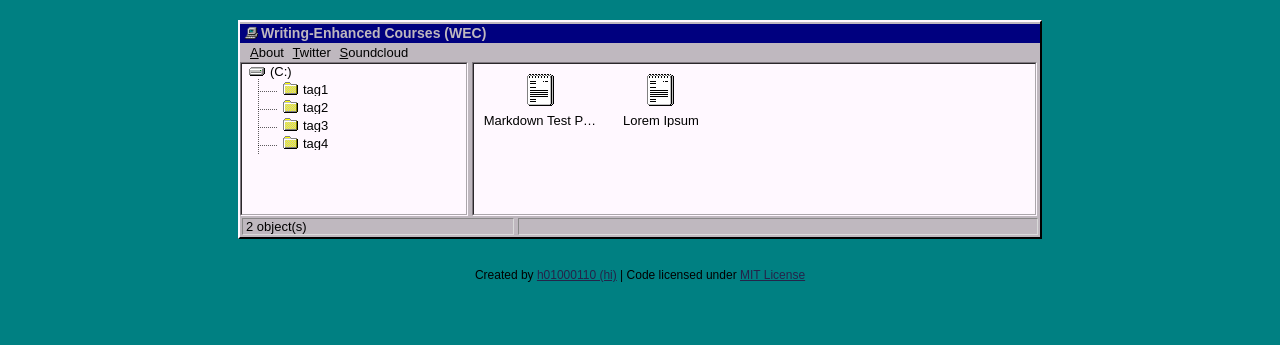
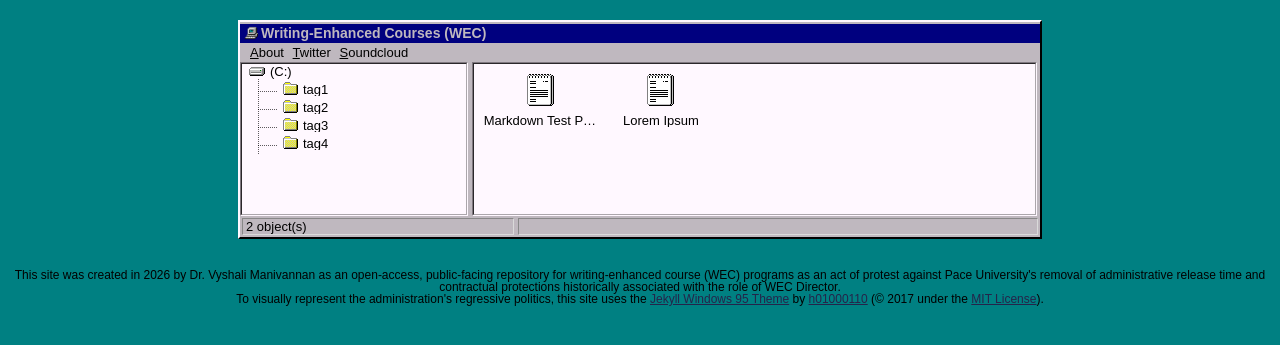
Before and after one commit to writingisthinking/writing-enhanced-courses-wec, a Jekyll site: the page built from index.html, in a window 1280 px wide. Shown: the top 345 px of the page. Built offline with Jekyll 4.4.1, drawn with Linux system fonts in a browser that asks for light colours.

Commit message:
Update default.html

```diff
--- a/_layouts/default.html
+++ b/_layouts/default.html
@@ -92,7 +92,8 @@
 	<script src="https://writingisthinking.github.io/writing-enhanced-courses-wec/assets/js/001.js"></script>
 	<script src="https://writingisthinking.github.io/writing-enhanced-courses-wec/assets/js/002.js"></script>
 	<div class="footer">
-		<p>Created by <a href="http://github.com/h01000110" target="_blank">h01000110 (hi)</a> | Code licensed under <a href="https://github.com/h01000110/h01000110.github.io/blob/master/LICENSE" target="_blank">MIT License</a></p>
+		<p>This site was created in 2026 by Dr. Vyshali Manivannan as an open-access, public-facing repository for writing-enhanced course (WEC) programs as an act of protest against Pace University's removal of administrative release time and contractual protections historically associated with the role of WEC Director.</p>
+		<p>To visually represent the administration's regressive politics, this site uses the <a href="https://github.com/h01000110/windows-95/tree/master" target="_blank">Jekyll Windows 95 Theme</a> by <a href="https://github.com/h01000110" target="_blank">h01000110</a> (© 2017 under the <a href="https://github.com/h01000110/h01000110.github.io/blob/master/LICENSE" target="_blank">MIT License</a>).</p>
 	</div>
 </body>
 </html>
```
